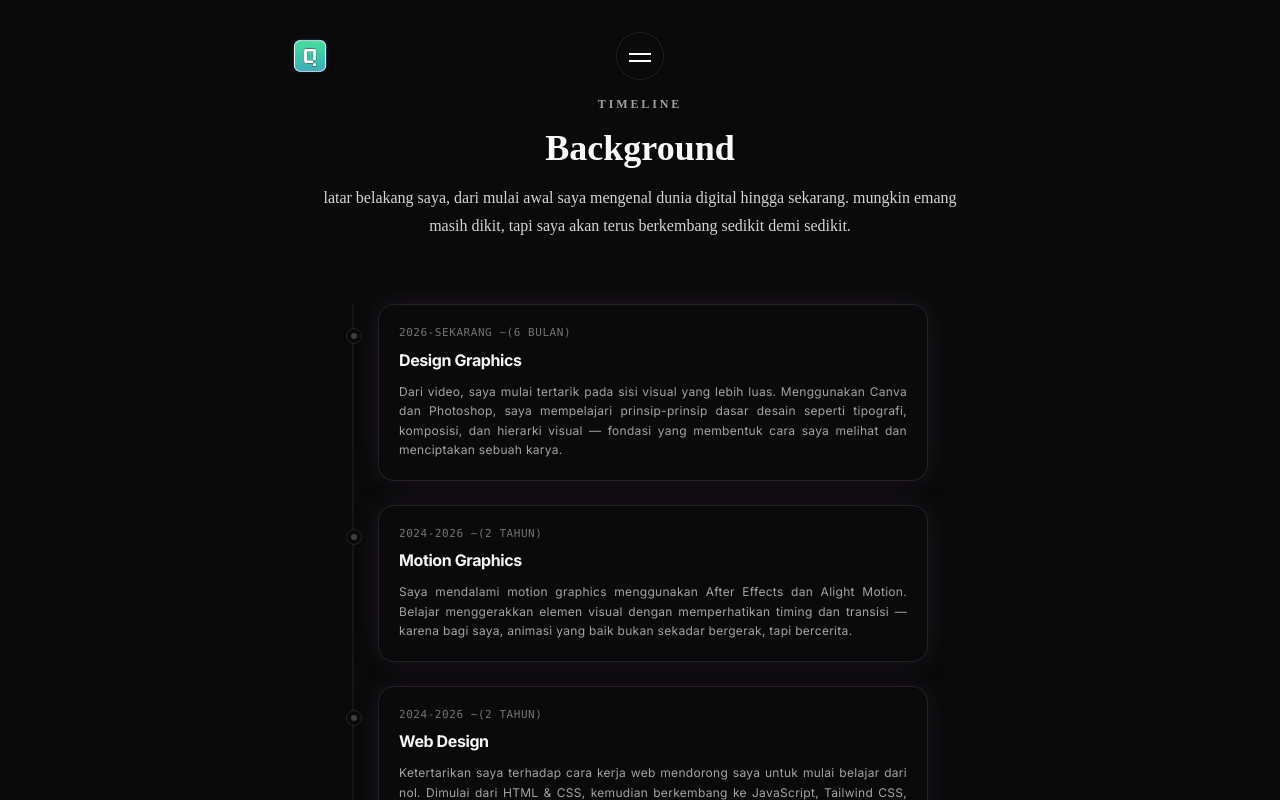
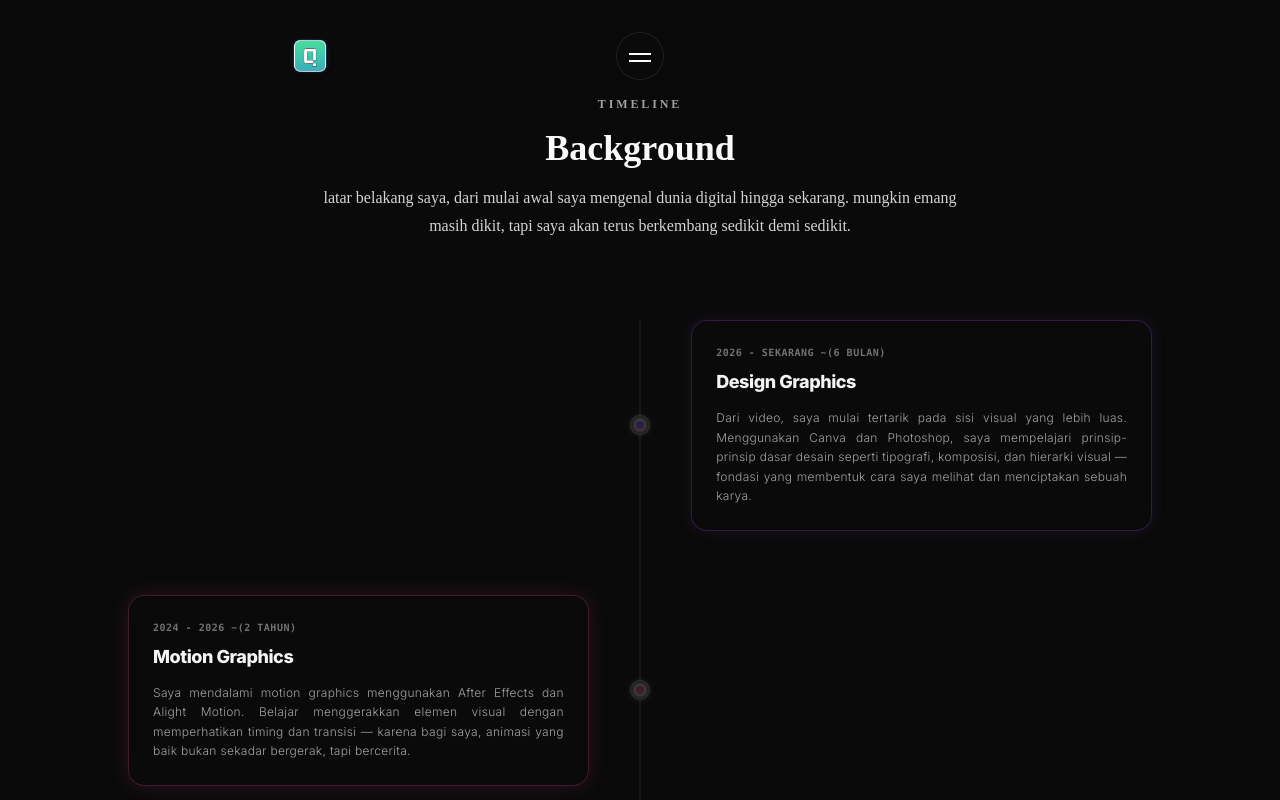
Before and after one commit to Muriar/archive-portfolio, a Next.js app: page /timeline in a window 1280 px wide. Shown: the top 800 px of the page. Built offline with nearby package versions, Linux system fonts and the light colour scheme.

Commit message:
adding new timeline

```diff
--- a/components/sections/timeline.tsx
+++ b/components/sections/timeline.tsx
@@ -8,8 +8,8 @@ import { stagger } from "@/lib/motion";
 
 export function Timeline() {
   return (
-    <section id="timeline" className="border-b border-neutral-200 px-5 py-24 dark:border-neutral-800 sm:px-6 lg:px-8 bg-neutral-50 dark:bg-neutral-950">
-      <motion.div className="mx-auto max-w-4xl"
+    <section id="timeline" className="border-b border-neutral-200 px-5 py-24 dark:border-neutral-800 sm:px-6 lg:px-8 bg-neutral-50 dark:bg-neutral-950 overflow-hidden">
+      <motion.div className="mx-auto max-w-5xl"
         variants={stagger}
         initial="hidden"
         whileInView="visible"
@@ -19,57 +19,81 @@ export function Timeline() {
           latar belakang saya, dari mulai awal saya mengenal dunia digital hingga sekarang. mungkin emang masih dikit, tapi saya akan terus berkembang sedikit demi sedikit.
         </SectionHeading>
 
-        {/* Kontainer Garis Alur Lini Masa */}
-        <div className="relative border-l-2 border-neutral-300 pl-6 dark:border-neutral-900 mt-16 max-w-xl mx-auto space-y-6">
-          {timeline.map((item, index) => (
-            <MotionWrapper key={item.title} className="relative group" delay={index * 0.08}>
+        {/* Kontainer Garis Alur Lini Masa (Zig-Zag di Desktop, Sisi Kiri di Mobile) */}
+        <div className="relative mt-20 max-w-5xl mx-auto before:absolute before:top-0 before:bottom-0 before:w-[2px] before:bg-neutral-300 dark:before:bg-neutral-900 before:left-4 md:before:left-1/2 md:before:-translate-x-1/2 space-y-12 md:space-y-16">
 
-              {/* Indikator Titik Penghubung di Luar Kartu */}
-              <span className="absolute -left-[32px] top-6 flex h-4 w-4 items-center justify-center rounded-full border border-neutral-400 bg-neutral-50 dark:border-neutral-800 dark:bg-neutral-950 transition-all duration-500 group-hover:border-purple-500 z-10">
-                <span className="h-1.5 w-1.5 rounded-full bg-neutral-400 dark:bg-neutral-700 transition-all duration-500 group-hover:bg-purple-400 group-hover:shadow-[0_0_8px_#a855f7]" />
+          {timeline.map((item, index) => {
+            const isEven = index % 2 === 0;
+
+            return (
+              <div
+                key={item.title}
+                className={`relative flex flex-col md:flex-row items-start md:items-center w-full ${
+                  isEven ? "md:flex-row-reverse" : ""
+                }`}
+              >
+                {/* Indikator Titik Penghubung Tengah (Melingkar & Mengikuti Warna Tema) */}
+                <span className="absolute left-2 md:left-1/2 md:-translate-x-1/2 top-6 md:top-1/2 md:-translate-y-1/2 flex h-5 w-5 items-center justify-center rounded-full bg-neutral-50 dark:bg-neutral-950 z-20 border border-neutral-400 dark:border-neutral-800 transition-all duration-500 group">
+                  <span
+                    style={{ backgroundColor: item.borderColor }}
+                    className="h-2 w-2 rounded-full transition-all duration-500 shadow-[0_0_10px_currentColor]"
+                  />
                 </span>
 
-              {/* 🛠️ BINGKAI KARTU DENGAN SOFTGLOW UNGU BERDENYUT BERGANTIAN (FRAMER MOTION) */}
+                {/* Wrapper Lebar Kartu */}
+                <div className="w-full md:w-[45%] pl-10 md:pl-0">
+                  <MotionWrapper
+                    className="relative group"
+                    delay={index * 0.1}
+                    // Arah masuk yang bervariasi: Kartu kiri masuk dari kiri, kartu kanan masuk dari kanan
+                    variants={{
+                      hidden: { opacity: 0, x: isEven ? 40 : -40 },
+                      visible: { opacity: 1, x: 0, transition: { duration: 0.6, ease: "easeOut" } }
+                    }}
+                  >
+                    {/* BINGKAI KARTU DENGAN SOFTGLOW DIKONTROL VARIABEL DATA */}
                     <motion.div
-                className="p-5 rounded-2xl border border-neutral-300 bg-white/40 backdrop-blur-md dark:border-neutral-800/60 dark:bg-neutral-950 transition-colors duration-500
-                  hover:-translate-y-0.5 hover:bg-white/60 dark:hover:bg-neutral-900/20"
+                      className="p-6 rounded-2xl border bg-white/40 backdrop-blur-md dark:bg-neutral-950/40 transition-all duration-500 hover:-translate-y-1 hover:bg-white/70 dark:hover:bg-neutral-900/10 cursor-default"
+                      style={{
+                        borderColor: item.borderColor
+                      }}
                       animate={{
                         boxShadow: [
-                    "0 0 15px rgba(120, 85, 140, 0.05), 0 0 30px rgba(120, 85, 140, 0.01)",
-                    "0 0 35px rgba(120, 85, 140, 0.22), 0 0 60px rgba(120, 85, 140, 0.08)",
-                    "0 0 15px rgba(120, 85, 140, 0.05), 0 0 30px rgba(120, 85, 140, 0.01)"
-                  ],
-                  borderColor: [
-                    "rgba(63, 63, 70, 0.4)",
-                    "rgba(120, 85, 140, 0.3)",
-                    "rgba(63, 63, 70, 0.4)"
+                          `0 0 15px ${item.glowColor}, 0 0 30px rgba(0, 0, 0, 0.01)`,
+                          `0 0 35px ${item.borderColor}, 0 0 50px rgba(0, 0, 0, 0.05)`,
+                          `0 0 15px ${item.glowColor}, 0 0 30px rgba(0, 0, 0, 0.01)`
                         ]
                       }}
                       transition={{
-                  duration: 20,
+                        duration: 12,
                         repeat: Infinity,
                         ease: "easeInOut",
-                  delay: index * 0.1 // 💡 Ritme denyut antar kartu bergantian secara berurutan
+                        delay: index * 0.4
                       }}
                     >
                       {/* Tag Waktu / Durasi */}
-                <p className="text-[11px] font-mono font-medium tracking-wider text-neutral-500 dark:text-neutral-500 uppercase">
+                      <p className="text-[10px] font-mono font-semibold tracking-wider text-neutral-500 dark:text-neutral-500 uppercase">
                         {item.date}
                       </p>
 
                       {/* Judul Kompetensi */}
-                <h3 className="mt-1.5 text-base font-sans font-bold tracking-tight text-neutral-900 dark:text-neutral-100 transition-colors duration-300 group-hover:text-purple-400">
+                      <h3 className={`mt-2 text-lg font-sans font-extrabold tracking-tight text-neutral-900 dark:text-neutral-100 transition-colors duration-300 ${item.accentColor}`}>
                         {item.title}
                       </h3>
 
                       {/* Deskripsi Cerita */}
-                <p className="mt-2.5 text-xs leading-relaxed text-neutral-600 dark:text-neutral-400 text-justify tracking-wide font-sans">
+                      <p className="mt-3 text-xs leading-relaxed text-neutral-600 dark:text-neutral-400 text-justify tracking-wide font-sans font-light">
                         {item.description}
                       </p>
                     </motion.div>
+                  </MotionWrapper>
+                </div>
 
-            </MotionWrapper>
-          ))}
+                {/* Sisi Kosong untuk Penyeimbang Grid pada Layar Desktop */}
+                <div className="hidden md:block w-[45%]" />
+              </div>
+            );
+          })}
         </div>
       </motion.div>
     </section>
--- a/lib/data.ts
+++ b/lib/data.ts
@@ -114,29 +114,39 @@ export const skills = [
 
 export const timeline = [
   {
-    date: "2026-Sekarang ~(6 Bulan)",
+    date: "2026 - Sekarang ~(6 Bulan)",
     title: "Design Graphics",
     description:
       "Dari video, saya mulai tertarik pada sisi visual yang lebih luas. Menggunakan Canva dan Photoshop, saya mempelajari prinsip-prinsip dasar desain seperti tipografi, komposisi, dan hierarki visual — fondasi yang membentuk cara saya melihat dan menciptakan sebuah karya.",
-    color: "hover:border-purple-500 hover:shadow-[0_0_40px_rgba(168,85,247,0.2)]",
-    darkColor: "dark:hover:border-purple-500 dark:hover:shadow-[0_0_50px_rgba(168,85,247,0.12)]",
+    borderColor: "rgba(168, 85, 247, 0.25)", // Ungu
+    accentColor: "text-purple-400 group-hover:text-purple-300",
+    glowColor: "rgba(168, 85, 247, 0.12)"
   },
   {
-    date: "2024-2026 ~(2 Tahun)",
+    date: "2024 - 2026 ~(2 Tahun)",
     title: "Motion Graphics",
     description:
-      "Saya mendalami motion graphics menggunakan After Effects dan Alight Motion. Belajar menggerakkan elemen visual dengan memperhatikan timing dan transisi — karena bagi saya, animasi yang baik bukan sekadar bergerak, tapi bercerita."
+      "Saya mendalami motion graphics menggunakan After Effects dan Alight Motion. Belajar menggerakkan elemen visual dengan memperhatikan timing dan transisi — karena bagi saya, animasi yang baik bukan sekadar bergerak, tapi bercerita.",
+    borderColor: "rgba(236, 72, 153, 0.25)", // Pink
+    accentColor: "text-pink-400 group-hover:text-pink-300",
+    glowColor: "rgba(236, 72, 153, 0.12)"
   },
   {
-    date: "2024-2026 ~(2 Tahun)",
+    date: "2024 - 2026 ~(2 Tahun)",
     title: "Web Design",
     description:
-      "Ketertarikan saya terhadap cara kerja web mendorong saya untuk mulai belajar dari nol. Dimulai dari HTML & CSS, kemudian berkembang ke JavaScript, Tailwind CSS, TypeScript, PHP, dan Python. Perjalanan ini mengajarkan saya bahwa membangun sebuah website bukan hanya soal kode, tapi juga soal pengalaman pengguna."
+      "Ketertarikan saya terhadap cara kerja web mendorong saya untuk mulai belajar dari nol. Dimulai dari HTML & CSS, kemudian berkembang ke JavaScript, Tailwind CSS, TypeScript, PHP, dan Python. Perjalanan ini mengajarkan saya bahwa membangun sebuah website bukan hanya soal kode, tapi juga soal pengalaman pengguna.",
+    borderColor: "rgba(20, 184, 166, 0.25)", // Teal
+    accentColor: "text-teal-400 group-hover:text-teal-300",
+    glowColor: "rgba(20, 184, 166, 0.12)"
   },
   {
-    date: "2026-Sekarang ~(4 Bulan)",
+    date: "2026 - Sekarang ~(4 Bulan)",
     title: "Cyber Security",
     description:
-      "Saat ini saya sedang meraba lebih dalam tentang ethical hacking dan penetration testing, karena saya percaya bahwa memahami cara kerja serangan adalah kunci untuk membangun pertahanan yang efektif. Btw saya masih pemula banget, jadi jangan terlalu berharap banyak ya."
+      "Saat ini saya sedang meraba lebih dalam tentang ethical hacking dan penetration testing, karena saya percaya bahwa memahami cara kerja serangan adalah kunci untuk membangun pertahanan yang efektif. Btw saya masih pemula banget, jadi jangan terlalu berharap banyak ya.",
+    borderColor: "rgba(245, 158, 11, 0.25)", // Amber/Kuning Oranye
+    accentColor: "text-amber-400 group-hover:text-amber-300",
+    glowColor: "rgba(245, 158, 11, 0.12)"
   }
 ];
```
Lines whose indentation alone changed are shown as unchanged.
